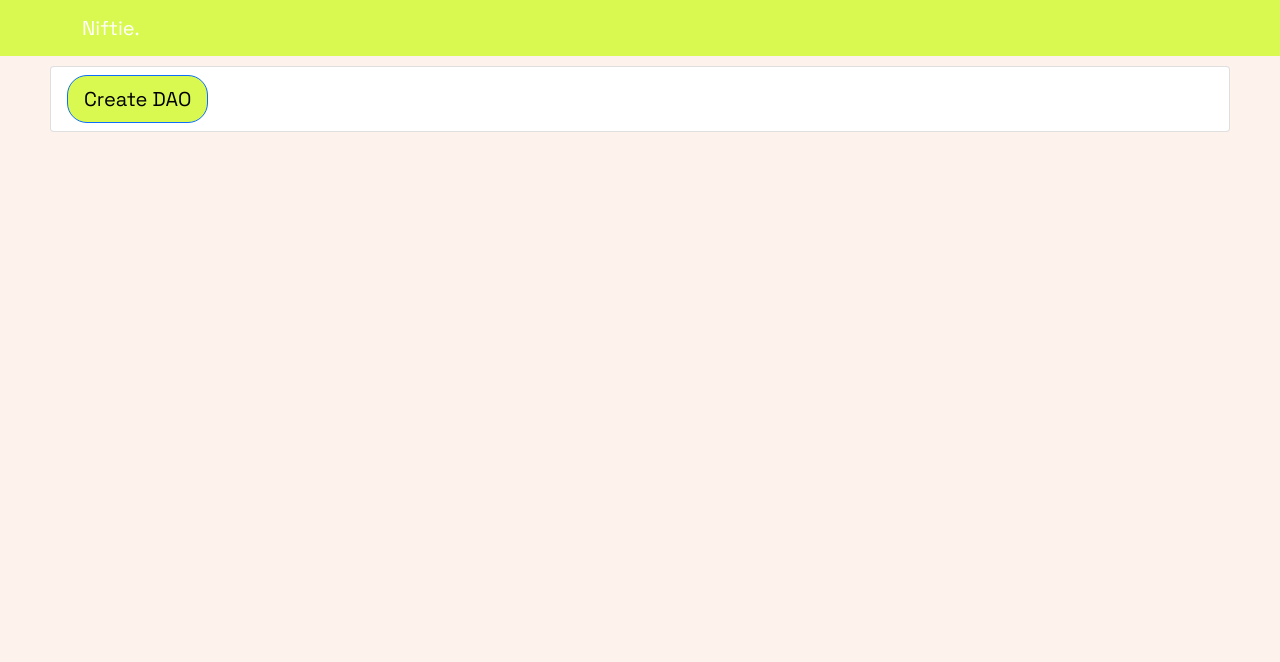
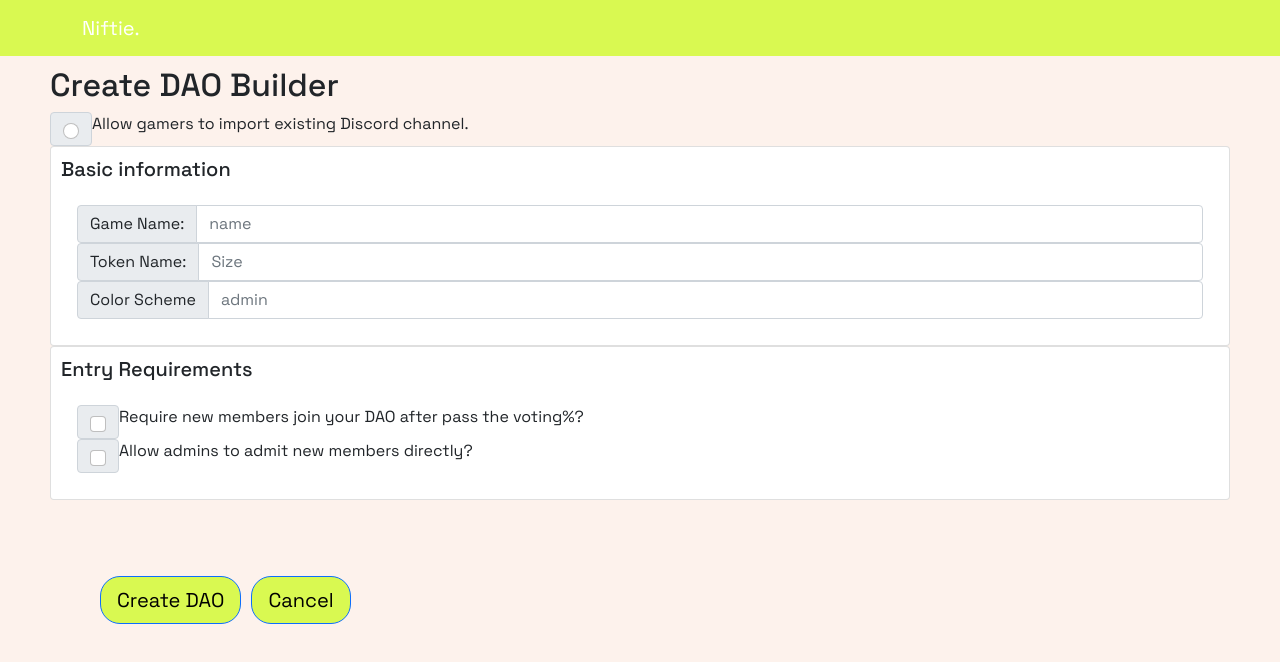
Before and after one commit to ak2411/niftie, a React (Create React App) app: page /dev in a window 1280 px wide. Both pictures are taken after a click on the button "Create DAO Builder". Shown: the top 662 px of the page. Built offline with nearby package versions, Linux system fonts and the light colour scheme; what @web3-react/injected-connector would draw is missing.

Commit message:
added creatdaobuilder form

```diff
--- a/src/CreateDaoBuilder.js
+++ b/src/CreateDaoBuilder.js
@@ -1,4 +1,4 @@
-import {Image, Button, Container, ProgressBar, Card} from 'react-bootstrap';
+import {Image, InputGroup, FormControl, Button, Container, ProgressBar, Card} from 'react-bootstrap';
 import { Link, useNavigate } from 'react-router-dom';
 import hero from './images/game-bg.png';
 import './css/GameDashboard.css';
@@ -22,14 +22,64 @@ function CreateDaoBuilder() {
     const [createdDAO, setCreatedDAO] = useState(false);
 
     return (
-        <div className="game-dashboard">
-            {createdDAO ? (<Success />) :
-            (
-            <Card>
-                <Card.Footer><Button variant="primary" size="lg" className="custom-button" onClick={()=> setCreatedDAO(true)}>
-               Create DAO
-            </Button></Card.Footer>
-            </Card>)}
+        <div className="game-dashboard"  style={{display:"flex", gap:"10px"}}>
+            {/* pageProp.hasMetamask && active */}
+            {(true) ? (createdDAO) ? (<Success />) : (
+                <div><h2>Create DAO Builder</h2>
+                <InputGroup>
+                    <InputGroup.Radio aria-label="Radio button for following text input" />
+                    Allow gamers to import existing Discord channel. </InputGroup>
+                <Card style={{padding: "10px"}}>
+                    <Card.Title>Basic information</Card.Title>
+                    <Card.Body>
+                    <InputGroup>
+                    <InputGroup.Text id="basic-addon1">Game Name: </InputGroup.Text>
+                    <FormControl
+                placeholder="name"
+                aria-label="name"
+                aria-describedby="name"
+            /></InputGroup>
+                    <InputGroup>
+                    <InputGroup.Text id="basic-addon1">Token Name: </InputGroup.Text>
+                    <FormControl
+                placeholder="Size"
+                aria-label="Size"
+                aria-describedby="size"
+            /></InputGroup>
+                <InputGroup><InputGroup.Text id="basic-addon1">Color Scheme </InputGroup.Text>
+                        <FormControl
+                    placeholder="admin"
+                    aria-label="admin"
+                    aria-describedby="admin"
+                /></InputGroup>
+                </Card.Body>
+
+                </Card>
+                <Card  style={{padding: "10px"}}>
+                    <Card.Title>Entry Requirements</Card.Title>
+                    <Card.Body>
+                    <InputGroup>
+                    <InputGroup.Checkbox aria-label="Radio button for following text input" />
+                    Require new members join your DAO after pass the voting%? </InputGroup>
+                    <InputGroup>
+                    <InputGroup.Checkbox aria-label="Radio button for following text input" />
+                    Allow admins to admit new members directly?</InputGroup>
+                    </Card.Body>
+                </Card>
+            </div>
+            ):("Please Connect a MetaMask Wallet!")}
+            <div className="game-dashboard">
+            {createdDAO ? (!<Success />) :
+                <div style={{display:"flex", gap:"10px"}}>
+                <Button variant="primary" size="lg" className="custom-button" style={{backgroundColor:"grey"}} onClick={()=> setCreatedDAO(true)}>
+                    Create DAO
+                </Button>
+                <Button variant="primary" size="lg" className="custom-button" style={{backgroundColor:"grey"}}>
+                    Cancel
+                </Button>
+            </div>
+            }
+            </div>
         </div>
     );
   }
```
